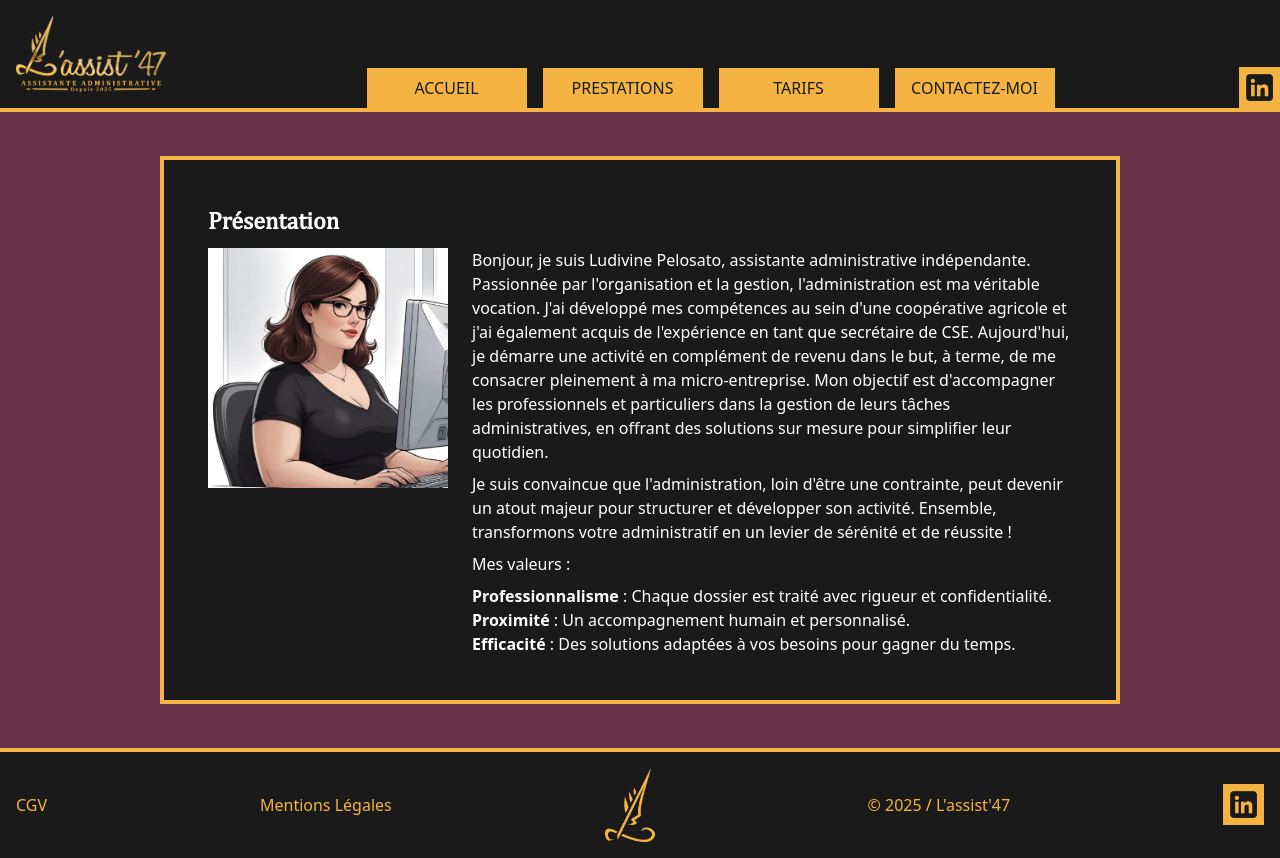
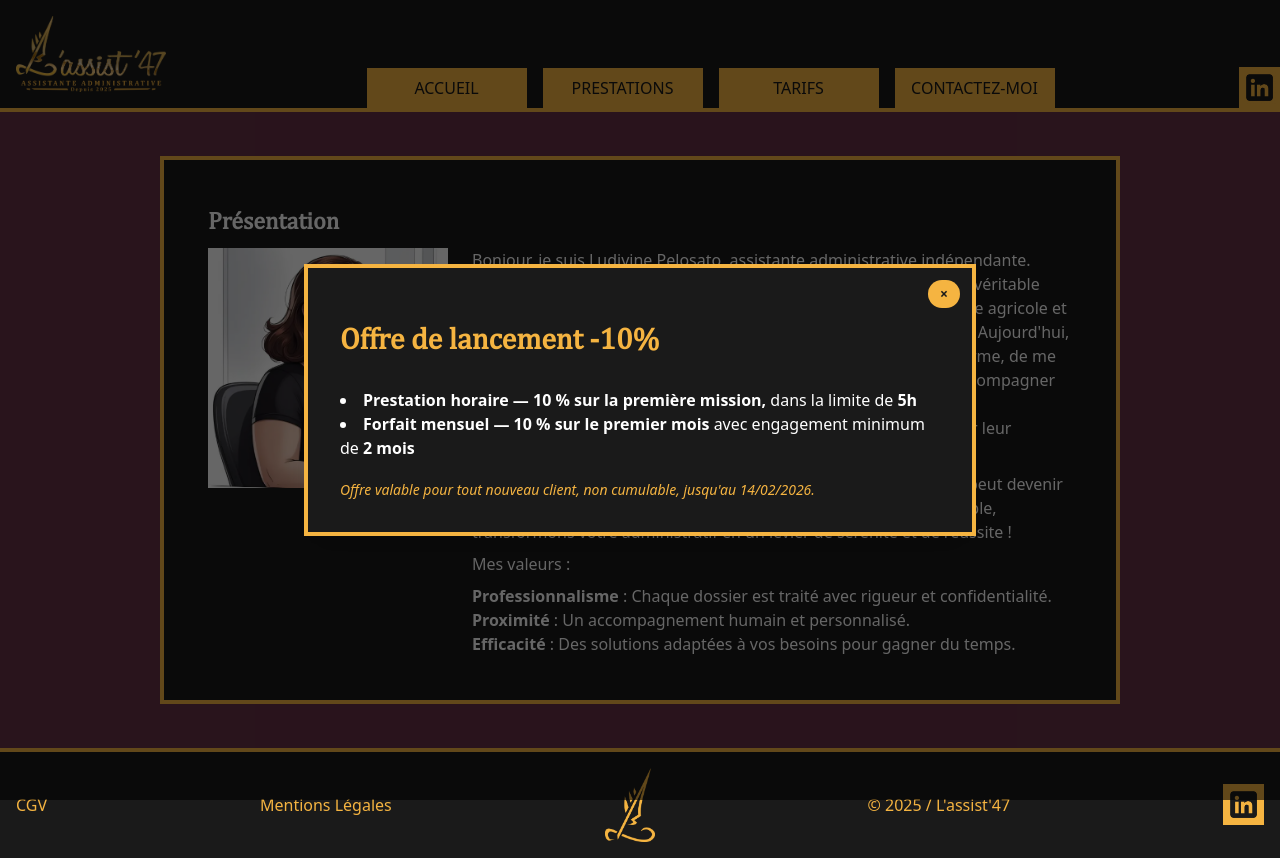
Before and after one commit to paul-mesnilgrente/lassist47, a Next.js app: page / in a window 1280 px wide. Built offline with nearby package versions, Linux system fonts and the light colour scheme.

Commit message:
conf: added launch offer modal

```diff
--- a/app/layout.tsx
+++ b/app/layout.tsx
@@ -1,5 +1,6 @@
 import Footer from "@/components/Footer";
 import Header from "@/components/Header";
+import LaunchOfferModal from "@/components/LaunchOfferModal";
 import type { Metadata } from "next";
 import localFont from "next/font/local";
 import "./globals.css";
@@ -62,6 +63,7 @@ export default function RootLayout({
         className={`${cambria.variable} ${bahnschrift.variable} min-h-screen flex flex-col`}
       >
         <Header />
+        <LaunchOfferModal />
 
         <main className="flex flex-col justify-center flex-grow">
           {children}
--- /dev/null
+++ b/components/LaunchOfferModal.tsx
@@ -0,0 +1,69 @@
+"use client";
+
+import { useEffect, useState } from "react";
+
+const STORAGE_KEY = "launch-offer-dismissed";
+
+export default function LaunchOfferModal() {
+  const [isOpen, setIsOpen] = useState(false);
+
+  useEffect(() => {
+    const hasSeenOffer =
+      typeof window !== "undefined" &&
+      window.localStorage.getItem(STORAGE_KEY) === "true";
+
+    if (!hasSeenOffer) {
+      setIsOpen(true);
+    }
+  }, []);
+
+  const handleClose = () => {
+    setIsOpen(false);
+
+    if (typeof window !== "undefined") {
+      window.localStorage.setItem(STORAGE_KEY, "true");
+    }
+  };
+
+  if (!isOpen) {
+    return null;
+  }
+
+  return (
+    <div className="fixed inset-0 z-50 flex items-center justify-center bg-black/60 p-4">
+      <div className="relative w-[95vw] max-w-2xl space-y-4 border-4 border-gold bg-nblack p-6 text-foreground shadow-xl md:p-8 md:space-y-5 max-h-[90vh] overflow-y-auto">
+        <button
+          type="button"
+          onClick={handleClose}
+          className="absolute right-3 top-3 rounded-full bg-gold px-3 py-1 text-sm font-semibold text-nblack transition hover:scale-105"
+          aria-label="Fermer la fenêtre d'offre"
+        >
+          ×
+        </button>
+
+        <h2 className="text-2xl pb-3 font-bold text-gold md:text-3xl">
+          Offre de lancement -10%
+        </h2>
+
+        <ul className="list-disc list-inside">
+          <li>
+            <span className="font-bold">
+              Prestation horaire — 10 % sur la première mission,
+            </span>{" "}
+            dans la limite de <span className="font-bold">5h</span>
+          </li>
+          <li>
+            <span className="font-bold">
+              Forfait mensuel — 10 % sur le premier mois
+            </span>{" "}
+            avec engagement minimum de <span className="font-bold">2 mois</span>
+          </li>
+        </ul>
+        <p className="italic text-sm text-gold">
+          Offre valable pour tout nouveau client, non cumulable, jusqu&apos;au
+          14/02/2026.
+        </p>
+      </div>
+    </div>
+  );
+}
```
